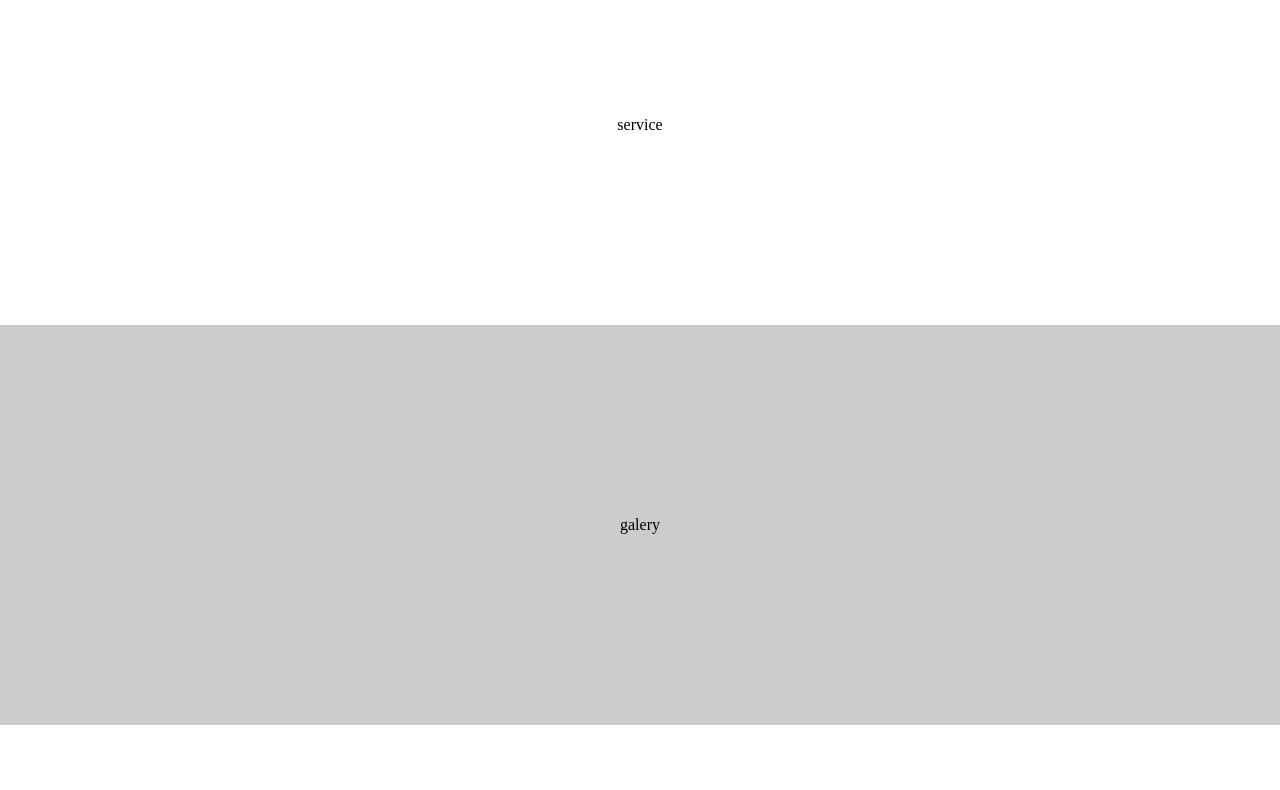
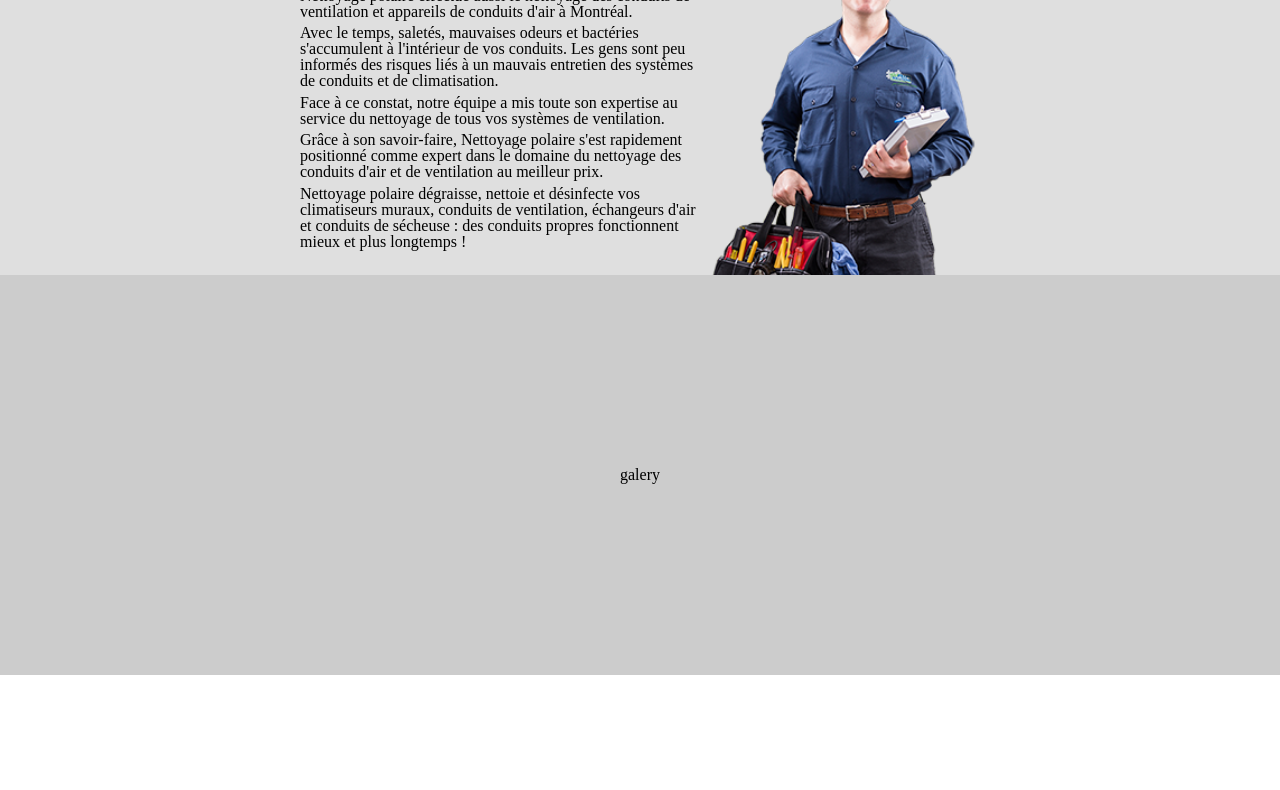
Before and after one commit to Denitmpgith/Nettoyage-Polaire, a plain HTML site: page index.html in a window 1280 px wide. Shown: the part 414-1204 px from the top of the page. Drawn offline with Linux system fonts and the light colour scheme.

Commit message:
232313122022

```diff
--- a/css/style.css
+++ b/css/style.css
@@ -1,7 +1,7 @@
 body {
   display: grid;
   grid-template-columns: repeat(12, 1fr);
-  grid-template-rows: 10vh auto 50vh 50vh 50vh auto 50vh auto;
+  grid-template-rows: 10vh auto auto 50vh 50vh auto 50vh auto;
 }
 a {
   display: flex;
@@ -48,7 +48,24 @@
   display: flex;
   justify-content: center;
   align-items: center;
-  background-color: rgb(255, 255, 255);
+  background-color: rgb(223, 223, 223);
+}
+section#service .text {
+  width: 400px;
+  height: 300px;
+  display: flex;
+  justify-content: space-between;
+  align-items: center;
+  flex-direction: column;
+}
+section#service .text h1 {
+  font-size: 2rem;
+}
+section#service .potraid {
+  width: 280px;
+  height: 350px;
+  background-image: url(/img/pngegg2b.png);
+  background-size: cover;
 }
 section#galery {
   grid-column: 1/13;
@@ -96,9 +113,9 @@
   flex-direction: column;
 }
 #ourteam .left .otlimg {
-  width: 200px;
-  height: 250px;
-  background-image: url(/img/potraid2.png);
+  width: 160px;
+  height: 200px;
+  background-image: url(/img/pngegg2a.webp);
   background-repeat: no-repeat;
   background-position: center;
   background-size: cover;
--- a/index.html
+++ b/index.html
@@ -36,7 +36,26 @@
             <img class="mySlides" src="/img/banner/banner3b.png" width="100%">
         </div>
     </section>
-    <section id="service">service</section>
+    <section id="service">
+        <div class="text">
+            <h1>Our Service</h1>
+            <p>Nettoyage polaire effectue aussi le nettoyage des conduits de ventilation et appareils de conduits d'air
+                à Montréal.</p>
+            <p>Avec le temps, saletés, mauvaises odeurs et bactéries s'accumulent à l'intérieur de vos conduits. Les
+                gens sont peu informés des risques liés à un mauvais entretien des systèmes de conduits et de
+                climatisation.</p>
+
+            <p>Face à ce constat, notre équipe a mis toute son expertise au service du nettoyage de tous vos systèmes de
+                ventilation.</p>
+
+            <p>Grâce à son savoir-faire, Nettoyage polaire s'est rapidement positionné comme expert dans le
+                domaine du nettoyage des conduits d'air et de ventilation au meilleur prix.</p>
+            <p>Nettoyage polaire dégraisse, nettoie et désinfecte vos climatiseurs muraux, conduits de ventilation,
+                échangeurs d'air et conduits de sécheuse : des conduits propres fonctionnent mieux et plus longtemps !
+            </p>
+        </div>
+        <div class="potraid"></div>
+    </section>
     <section id="galery">galery</section>
     <section id="testimony">Testimony</section>
     <section id="ourteam">
```
Also changed, not shown: img/pngegg2a.png (added), img/pngegg2a.webp (added), img/pngegg2b.png (added).
